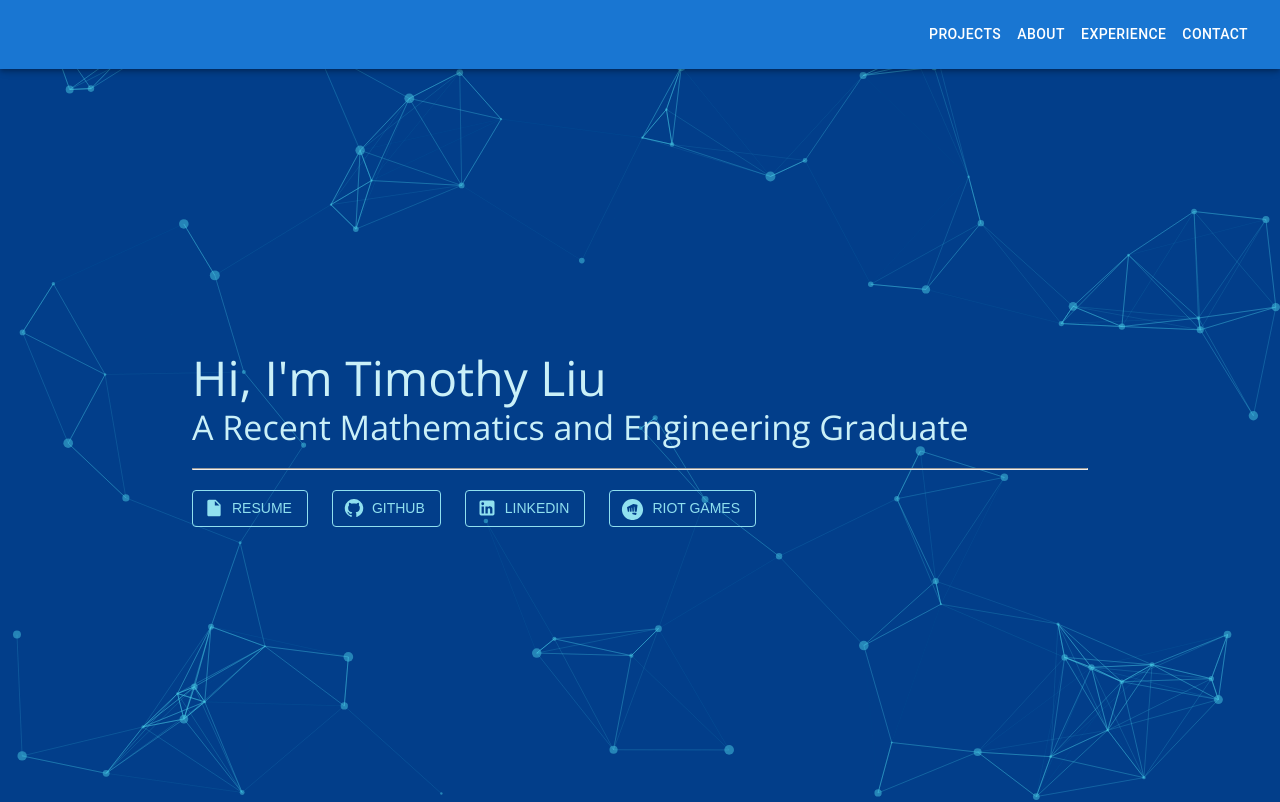
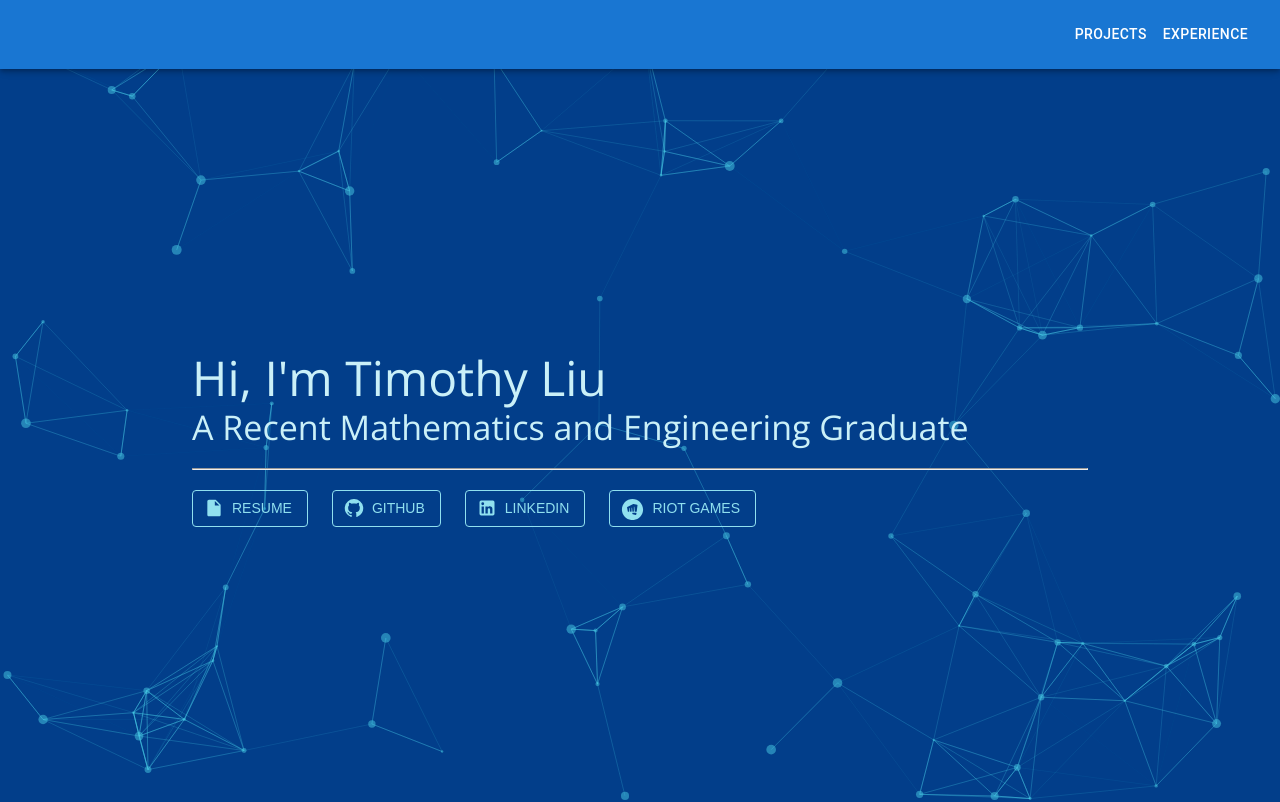
Before and after one commit to timothyliutl/personal_site, a React (Create React App) app: page / in a window 1280 px wide. Shown: the top 802 px of the page. Built offline with nearby package versions, Linux system fonts and the light colour scheme.

Commit message:
updated app bar

```diff
--- a/src/Components/Appbar.tsx
+++ b/src/Components/Appbar.tsx
@@ -42,17 +42,7 @@ const MyAppBar = () =>{
                             </Link>
                             <Link to={'/'} style={{textDecoration:'none'}}>
                             <Button sx={{ my: 2, color: 'white' }}>
-                                About
-                            </Button>
-                            </Link>
-                            <Link to={'/'} style={{textDecoration:'none'}}>
-                            <Button sx={{ my: 2, color: 'white' }}>
                                 Experience
-                            </Button>
-                            </Link>
-                            <Link to={'/'} style={{textDecoration:'none'}}>
-                            <Button sx={{ my: 2, color: 'white' }}>
-                                Contact
                             </Button>
                             </Link>
                         </Grid>
--- a/src/PageElements/Intro.tsx
+++ b/src/PageElements/Intro.tsx
@@ -134,16 +134,16 @@ const Intro = () => {
                         <hr style={{ marginTop: '20px', marginBottom: '20px' }}></hr>
                         <Grid container spacing={3}>
                             <Grid item>
-                                <Button startIcon={<InsertDriveFileIcon></InsertDriveFileIcon>} style={{ color: '#90e0ef', borderColor: '#90e0ef' }} variant="outlined">Resume</Button>
+                                <Button target="_blank" href="https://drive.google.com/file/d/14K6Xu0yd7YsmYZ3R6g9rMOszR2HcaGEM/view?usp=sharing" startIcon={<InsertDriveFileIcon></InsertDriveFileIcon>} style={{ color: '#90e0ef', borderColor: '#90e0ef' }} variant="outlined">Resume</Button>
                             </Grid>
                             <Grid item>
-                                <Button startIcon={<GitHubIcon></GitHubIcon>} style={{ color: '#90e0ef', borderColor: '#90e0ef' }} variant="outlined">GitHub</Button>
+                                <Button target="_blank" href="https://github.com/timothyliutl" startIcon={<GitHubIcon></GitHubIcon>} style={{ color: '#90e0ef', borderColor: '#90e0ef' }} variant="outlined">GitHub</Button>
                             </Grid>
                             <Grid item>
-                                <Button startIcon={<LinkedInIcon></LinkedInIcon>} style={{ color: '#90e0ef', borderColor: '#90e0ef' }} variant="outlined">LinkedIn</Button>
+                                <Button target="_blank" href="https://www.linkedin.com/in/timothy-liu-4a738619b/" startIcon={<LinkedInIcon></LinkedInIcon>} style={{ color: '#90e0ef', borderColor: '#90e0ef' }} variant="outlined">LinkedIn</Button>
                             </Grid>
                             <Grid item>
-                                <Button startIcon={<Icon sx={{width:'23px', height:'23px', color:'blue'}}><img style={{width:'23px', height:'23px'}} src="./riot-games.svg"></img></Icon>} style={{ color: '#90e0ef', borderColor: '#90e0ef' }} variant="outlined">Riot Games</Button>
+                                <Button target="_blank" href="https://blitz.gg/lol/profile/na1/GentianPurple" startIcon={<Icon sx={{width:'23px', height:'23px', color:'blue'}}><img style={{width:'23px', height:'23px'}} src="./riot-games.svg"></img></Icon>} style={{ color: '#90e0ef', borderColor: '#90e0ef' }} variant="outlined">Riot Games</Button>
                             </Grid>
                         </Grid>
                     </div>
--- a/src/pages/welcome2.tsx
+++ b/src/pages/welcome2.tsx
@@ -13,7 +13,6 @@ const Welcome2 = () =>{
             <Intro></Intro>
             <Projects></Projects>
             <Skills></Skills>
-            <About></About>
         </div>
     )
 }
```
